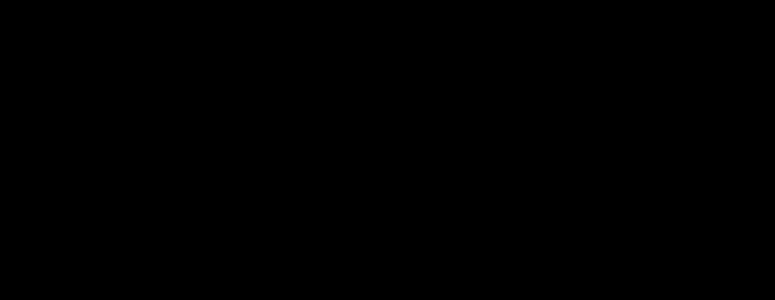
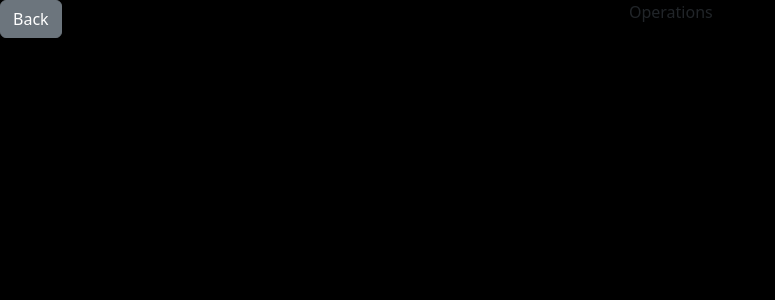
Before and after one commit to Pantaleon-Arkady/React-FrontEnd, a React (Vite) app: page /operation-app in a window 1280 px wide. Before the commit this address had no page. Shown: the top 300 px of the page, without its empty margins (0-775 px from the left). Built offline with nearby package versions, Linux system fonts and the light colour scheme.

Commit message:
Operations App init

```diff
--- a/src/App.jsx
+++ b/src/App.jsx
@@ -3,6 +3,7 @@
 import TaskApp from "./components/TaskApp";
 import ReminderApp from "./components/ReminderApp";
 import WorkoutApp from "./components/WorkoutApp";
+import Operation from "./components/Operations";
 
 function Home() {
     return (
@@ -11,6 +12,7 @@
             <Link to="/task-app" className="btn btn-primary m-2" >Task App</Link>
             <Link to="/reminder-app" className="btn btn-primary m-2" >Reminder App</Link>
             <Link to="/workout-app" className="btn btn-primary m-2">Workout App</Link>
+            <Link to="/operation-app" className="btn btn-primary m-2">Operation App</Link>
         </div>
     )
 }
@@ -23,6 +25,7 @@
                 <Route path="/task-app" element={<TaskApp/>} />
                 <Route path="/reminder-app" element={<ReminderApp/>} />
                 <Route path="/workout-app" element={<WorkoutApp />} />
+                <Route path="/operation-app" element={<Operation />} />
             </Routes>
         </Router>
     )
--- /dev/null
+++ b/src/components/Operations.jsx
@@ -0,0 +1,23 @@
+import { Link } from "react-router-dom";
+
+function Operation() {
+
+    return (
+        <div>
+            <div className="w-100 d-flex flex-row justify-content-between">
+                <div>
+                    <Link to={"/"} className="btn btn-secondary">
+                        Back
+                    </Link>
+                </div>
+                <div>Operations</div>
+                <div>
+
+                </div>
+            </div>
+
+        </div>
+    )
+}
+
+export default Operation;
```
